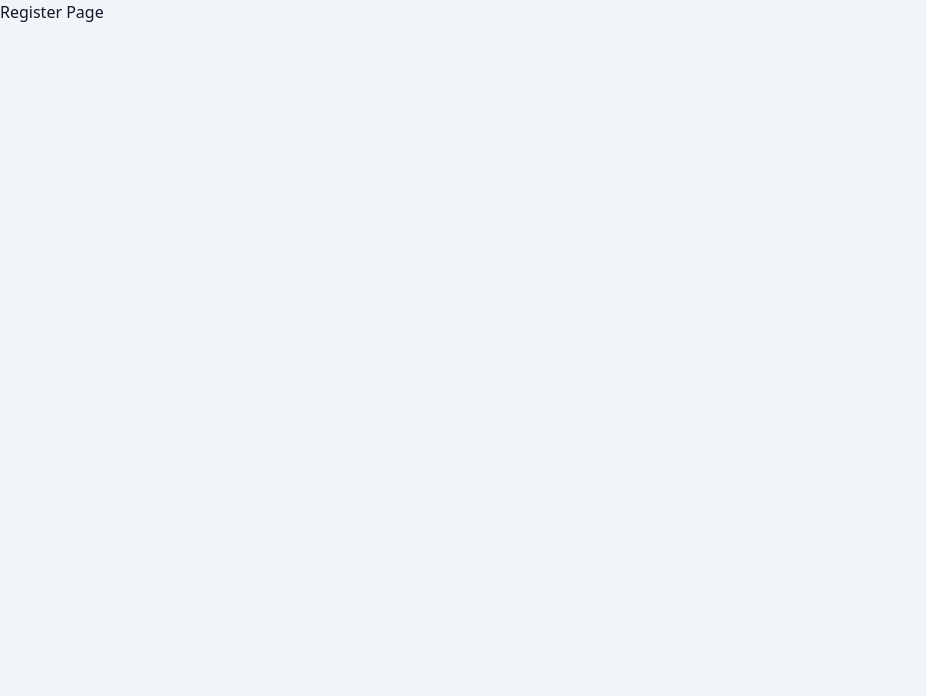
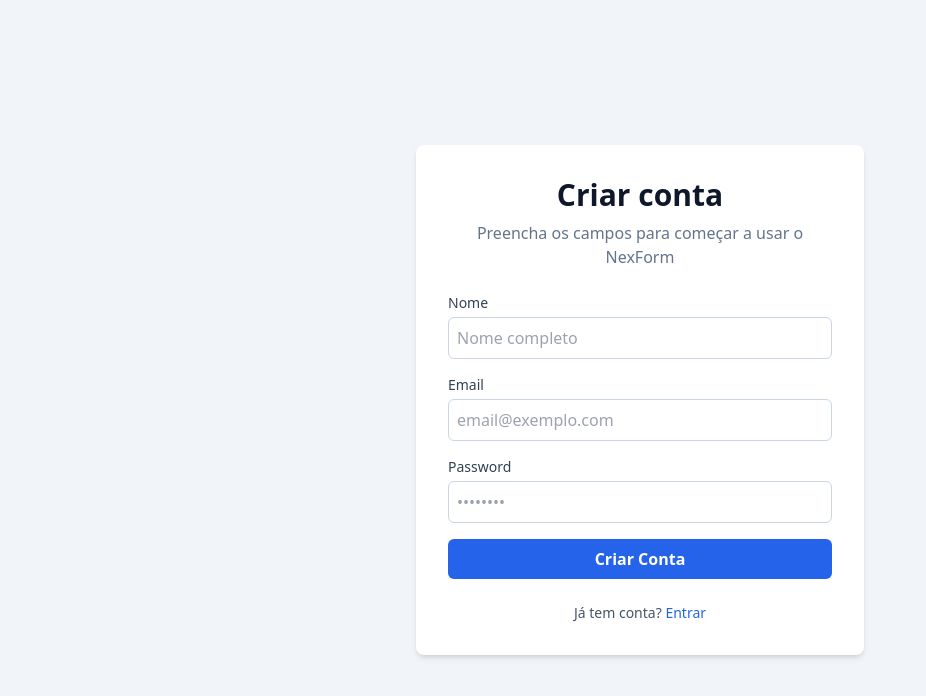
Before and after one commit to AmericoFornazariDev/NexForm-one, a React (Vite) app in the folder frontend/: page /register in a window 1280 px wide. Shown: the top 696 px of the page, without its empty margins (0-926 px from the left). Built offline with nearby package versions, Linux system fonts and the light colour scheme.

Commit message:
feat: implement auth flows for login and register

```diff
--- a/frontend/src/App.jsx
+++ b/frontend/src/App.jsx
@@ -1,4 +1,11 @@
-import { BrowserRouter as Router, Routes, Route } from "react-router-dom";
+import {
+  BrowserRouter as Router,
+  Navigate,
+  Outlet,
+  Route,
+  Routes,
+} from "react-router-dom";
+import { AuthProvider, useAuth } from "./context/AuthContext.jsx";
 import Login from "./pages/Login.jsx";
 import Register from "./pages/Register.jsx";
 import Dashboard from "./pages/Dashboard.jsx";
@@ -6,17 +13,47 @@ import Forms from "./pages/Forms.jsx";
 import Plans from "./pages/Plans.jsx";
 import PublicForm from "./pages/PublicForm.jsx";
 
+function PrivateRoute() {
+  const { isAuthenticated } = useAuth();
+
+  if (!isAuthenticated) {
+    return <Navigate to="/login" replace />;
+  }
+
+  return <Outlet />;
+}
+
+function PublicRoute() {
+  const { isAuthenticated } = useAuth();
+
+  if (isAuthenticated) {
+    return <Navigate to="/dashboard" replace />;
+  }
+
+  return <Outlet />;
+}
+
 export default function App() {
   return (
     <Router>
+      <AuthProvider>
         <Routes>
-        <Route path="/" element={<Login />} />
+          <Route path="/" element={<Navigate to="/login" replace />} />
+
+          <Route element={<PublicRoute />}>
+            <Route path="/login" element={<Login />} />
             <Route path="/register" element={<Register />} />
+          </Route>
+
+          <Route element={<PrivateRoute />}>
             <Route path="/dashboard" element={<Dashboard />} />
             <Route path="/forms" element={<Forms />} />
             <Route path="/plans" element={<Plans />} />
+          </Route>
+
           <Route path="/form/:id" element={<PublicForm />} />
         </Routes>
+      </AuthProvider>
     </Router>
   );
 }
--- a/frontend/src/context/AuthContext.jsx
+++ b/frontend/src/context/AuthContext.jsx
@@ -1,33 +1,85 @@
-import { createContext, useContext, useState } from "react";
+import { createContext, useContext, useMemo, useState } from "react";
+import { login as loginRequest, register as registerRequest } from "../services/auth";
 
 export const AuthContext = createContext(null);
 
+function getStoredToken() {
+  if (typeof window === "undefined") return null;
+
+  return localStorage.getItem("token");
+}
+
+function getStoredUser() {
+  if (typeof window === "undefined") return null;
+
+  const storedUser = localStorage.getItem("user");
+  if (!storedUser) return null;
+
+  try {
+    return JSON.parse(storedUser);
+  } catch (error) {
+    console.error("Failed to parse stored user", error);
+    return null;
+  }
+}
+
 export function AuthProvider({ children }) {
-  const [token, setToken] = useState(null);
-  const [user, setUser] = useState(null);
+  const [token, setToken] = useState(() => getStoredToken());
+  const [user, setUser] = useState(() => getStoredUser());
 
-  const login = (authData) => {
-    setToken(authData?.token ?? null);
-    setUser(authData?.user ?? null);
+  const persistAuthData = (authData) => {
+    const authToken = authData?.token ?? null;
+    const authUser = authData?.user ?? null;
+
+    if (typeof window !== "undefined") {
+      if (authToken) {
+        localStorage.setItem("token", authToken);
+      } else {
+        localStorage.removeItem("token");
+      }
+
+      if (authUser) {
+        localStorage.setItem("user", JSON.stringify(authUser));
+      } else {
+        localStorage.removeItem("user");
+      }
+    }
+
+    setToken(authToken);
+    setUser(authUser);
   };
 
-  const register = (authData) => {
-    setToken(authData?.token ?? null);
-    setUser(authData?.user ?? null);
+  const login = async (credentials) => {
+    const response = await loginRequest(credentials);
+    persistAuthData(response.data);
+    return response.data;
+  };
+
+  const register = async (payload) => {
+    const response = await registerRequest(payload);
+
+    if (response.data?.token || response.data?.user) {
+      persistAuthData(response.data);
+    }
+
+    return response.data;
   };
 
   const logout = () => {
-    setToken(null);
-    setUser(null);
+    persistAuthData({ token: null, user: null });
   };
 
-  const value = {
-    token,
-    user,
-    login,
-    logout,
-    register,
-  };
+  const value = useMemo(
+    () => ({
+      token,
+      user,
+      login,
+      logout,
+      register,
+      isAuthenticated: Boolean(token),
+    }),
+    [token, user]
+  );
 
   return <AuthContext.Provider value={value}>{children}</AuthContext.Provider>;
 }
--- a/frontend/src/pages/Login.jsx
+++ b/frontend/src/pages/Login.jsx
@@ -1,3 +1,104 @@
+import { useEffect, useState } from "react";
+import { Link, useNavigate } from "react-router-dom";
+import { useAuth } from "../context/AuthContext";
+
 export default function Login() {
-  return <div>Login Page</div>;
+  const navigate = useNavigate();
+  const { login, isAuthenticated } = useAuth();
+  const [formData, setFormData] = useState({ email: "", password: "" });
+  const [error, setError] = useState("");
+  const [isSubmitting, setIsSubmitting] = useState(false);
+
+  useEffect(() => {
+    if (isAuthenticated) {
+      navigate("/dashboard", { replace: true });
+    }
+  }, [isAuthenticated, navigate]);
+
+  const handleChange = (event) => {
+    const { name, value } = event.target;
+    setFormData((prev) => ({ ...prev, [name]: value }));
+  };
+
+  const handleSubmit = async (event) => {
+    event.preventDefault();
+    setError("");
+    setIsSubmitting(true);
+
+    try {
+      await login(formData);
+      navigate("/dashboard", { replace: true });
+    } catch (err) {
+      const message = err?.response?.data?.message ?? "Credenciais inválidas.";
+      setError(message);
+    } finally {
+      setIsSubmitting(false);
+    }
+  };
+
+  return (
+    <div className="flex items-center justify-center min-h-screen bg-slate-100 p-4">
+      <div className="bg-white p-8 rounded-lg shadow-md w-full max-w-md">
+        <h1 className="text-3xl font-semibold text-center mb-2">NexForm</h1>
+        <p className="text-center text-slate-500 mb-6">Inicie sessão para continuar</p>
+
+        {error && (
+          <div className="mb-4 rounded-md border border-red-200 bg-red-50 p-3 text-sm text-red-600">
+            {error}
+          </div>
+        )}
+
+        <form className="space-y-4" onSubmit={handleSubmit}>
+          <div>
+            <label className="mb-1 block text-sm font-medium text-slate-700" htmlFor="email">
+              Email
+            </label>
+            <input
+              id="email"
+              name="email"
+              type="email"
+              required
+              value={formData.email}
+              onChange={handleChange}
+              className="w-full border border-slate-300 p-2 rounded-md focus:outline-none focus:ring-2 focus:ring-blue-500"
+              placeholder="email@exemplo.com"
+              autoComplete="email"
+            />
+          </div>
+
+          <div>
+            <label className="mb-1 block text-sm font-medium text-slate-700" htmlFor="password">
+              Password
+            </label>
+            <input
+              id="password"
+              name="password"
+              type="password"
+              required
+              value={formData.password}
+              onChange={handleChange}
+              className="w-full border border-slate-300 p-2 rounded-md focus:outline-none focus:ring-2 focus:ring-blue-500"
+              placeholder="••••••••"
+              autoComplete="current-password"
+            />
+          </div>
+
+          <button
+            type="submit"
+            disabled={isSubmitting}
+            className="w-full bg-blue-600 hover:bg-blue-700 disabled:opacity-60 disabled:cursor-not-allowed text-white p-2 rounded-md font-semibold transition"
+          >
+            {isSubmitting ? "A entrar..." : "Entrar"}
+          </button>
+        </form>
+
+        <p className="text-center text-sm mt-6 text-slate-600">
+          Ainda não tem conta? {" "}
+          <Link to="/register" className="text-blue-600 font-medium hover:underline">
+            Criar conta
+          </Link>
+        </p>
+      </div>
+    </div>
+  );
 }
--- a/frontend/src/pages/Register.jsx
+++ b/frontend/src/pages/Register.jsx
@@ -1,3 +1,115 @@
+import { useState } from "react";
+import { Link, useNavigate } from "react-router-dom";
+import { useAuth } from "../context/AuthContext";
+
 export default function Register() {
-  return <div>Register Page</div>;
+  const navigate = useNavigate();
+  const { register } = useAuth();
+  const [formData, setFormData] = useState({ name: "", email: "", password: "" });
+  const [error, setError] = useState("");
+  const [isSubmitting, setIsSubmitting] = useState(false);
+
+  const handleChange = (event) => {
+    const { name, value } = event.target;
+    setFormData((prev) => ({ ...prev, [name]: value }));
+  };
+
+  const handleSubmit = async (event) => {
+    event.preventDefault();
+    setError("");
+    setIsSubmitting(true);
+
+    try {
+      await register(formData);
+      navigate("/", { replace: true });
+    } catch (err) {
+      const message = err?.response?.data?.message ?? "Não foi possível criar a conta.";
+      setError(message);
+    } finally {
+      setIsSubmitting(false);
+    }
+  };
+
+  return (
+    <div className="flex items-center justify-center min-h-screen bg-slate-100 p-4">
+      <div className="bg-white p-8 rounded-lg shadow-md w-full max-w-md">
+        <h1 className="text-3xl font-semibold text-center mb-2">Criar conta</h1>
+        <p className="text-center text-slate-500 mb-6">Preencha os campos para começar a usar o NexForm</p>
+
+        {error && (
+          <div className="mb-4 rounded-md border border-red-200 bg-red-50 p-3 text-sm text-red-600">
+            {error}
+          </div>
+        )}
+
+        <form className="space-y-4" onSubmit={handleSubmit}>
+          <div>
+            <label className="mb-1 block text-sm font-medium text-slate-700" htmlFor="name">
+              Nome
+            </label>
+            <input
+              id="name"
+              name="name"
+              type="text"
+              required
+              value={formData.name}
+              onChange={handleChange}
+              className="w-full border border-slate-300 p-2 rounded-md focus:outline-none focus:ring-2 focus:ring-blue-500"
+              placeholder="Nome completo"
+              autoComplete="name"
+            />
+          </div>
+
+          <div>
+            <label className="mb-1 block text-sm font-medium text-slate-700" htmlFor="email">
+              Email
+            </label>
+            <input
+              id="email"
+              name="email"
+              type="email"
+              required
+              value={formData.email}
+              onChange={handleChange}
+              className="w-full border border-slate-300 p-2 rounded-md focus:outline-none focus:ring-2 focus:ring-blue-500"
+              placeholder="email@exemplo.com"
+              autoComplete="email"
+            />
+          </div>
+
+          <div>
+            <label className="mb-1 block text-sm font-medium text-slate-700" htmlFor="password">
+              Password
+            </label>
+            <input
+              id="password"
+              name="password"
+              type="password"
+              required
+              value={formData.password}
+              onChange={handleChange}
+              className="w-full border border-slate-300 p-2 rounded-md focus:outline-none focus:ring-2 focus:ring-blue-500"
+              placeholder="••••••••"
+              autoComplete="new-password"
+            />
+          </div>
+
+          <button
+            type="submit"
+            disabled={isSubmitting}
+            className="w-full bg-blue-600 hover:bg-blue-700 disabled:opacity-60 disabled:cursor-not-allowed text-white p-2 rounded-md font-semibold transition"
+          >
+            {isSubmitting ? "A criar conta..." : "Criar Conta"}
+          </button>
+        </form>
+
+        <p className="text-center text-sm mt-6 text-slate-600">
+          Já tem conta? {" "}
+          <Link to="/login" className="text-blue-600 font-medium hover:underline">
+            Entrar
+          </Link>
+        </p>
+      </div>
+    </div>
+  );
 }
--- a/frontend/src/services/api.js
+++ b/frontend/src/services/api.js
@@ -3,3 +3,16 @@ import axios from "axios";
 export const api = axios.create({
   baseURL: "http://localhost:5000/api",
 });
+
+api.interceptors.request.use((config) => {
+  if (typeof window !== "undefined") {
+    const token = localStorage.getItem("token");
+
+    if (token) {
+      config.headers = config.headers ?? {};
+      config.headers.Authorization = `Bearer ${token}`;
+    }
+  }
+
+  return config;
+});
```
Lines whose indentation alone changed are shown as unchanged.
